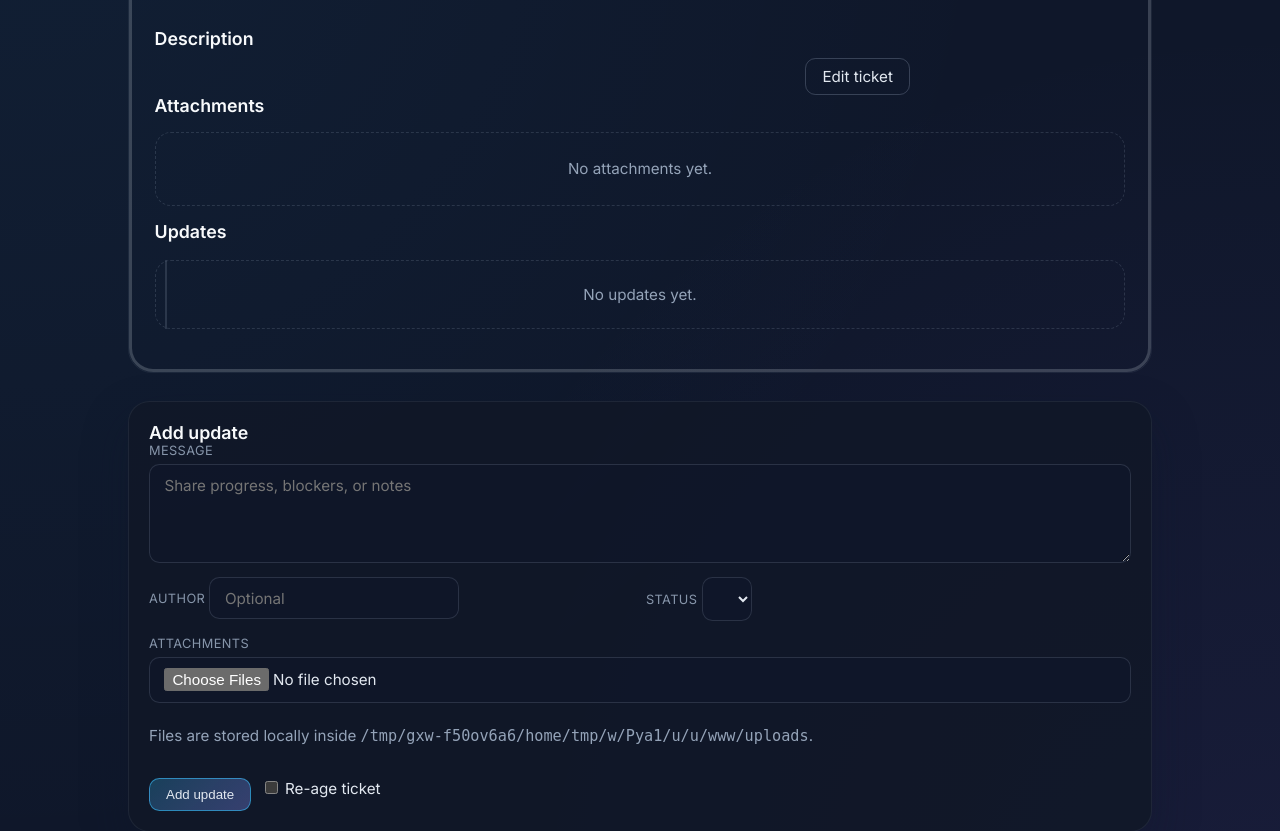
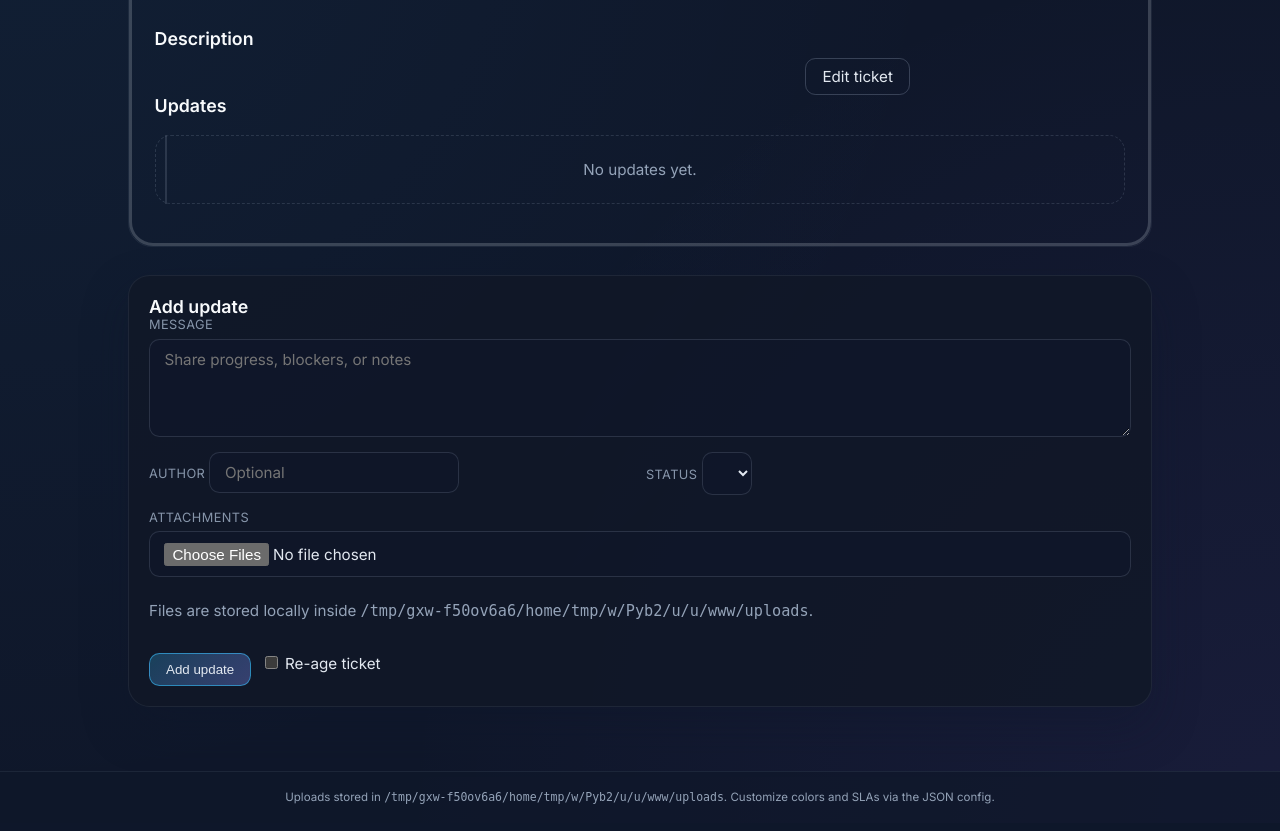
Before and after one commit to rinc3w1nd/TicketTracker, a Flask app: template templates/ticket_detail.html in a window 1280 px wide. Shown: the part 152-983 px from the top of the page. After the commit the page ends 956 px from the top, so only its background shows below. Run offline with Flask 3, Linux system fonts and the light colour scheme; the template is opened without the code that fills it, so the values that code supplies are empty.

Commit message:
Hide ticket attachments section when empty

```diff
--- a/templates/ticket_detail.html
+++ b/templates/ticket_detail.html
@@ -108,9 +108,9 @@
     </section>
   {% endif %}
 
-  <section class="attachments">
-    <h3>Attachments</h3>
-    {% if ticket.attachments %}
+  {% if ticket.attachments %}
+    <section class="attachments">
+      <h3>Attachments</h3>
       <ul>
         {% for attachment in ticket.attachments %}
           <li>
@@ -121,10 +121,8 @@
           </li>
         {% endfor %}
       </ul>
-    {% else %}
-      <p class="empty">No attachments yet.</p>
-    {% endif %}
-  </section>
+    </section>
+  {% endif %}
 
   <section class="updates">
     <h3>Updates</h3>
```
